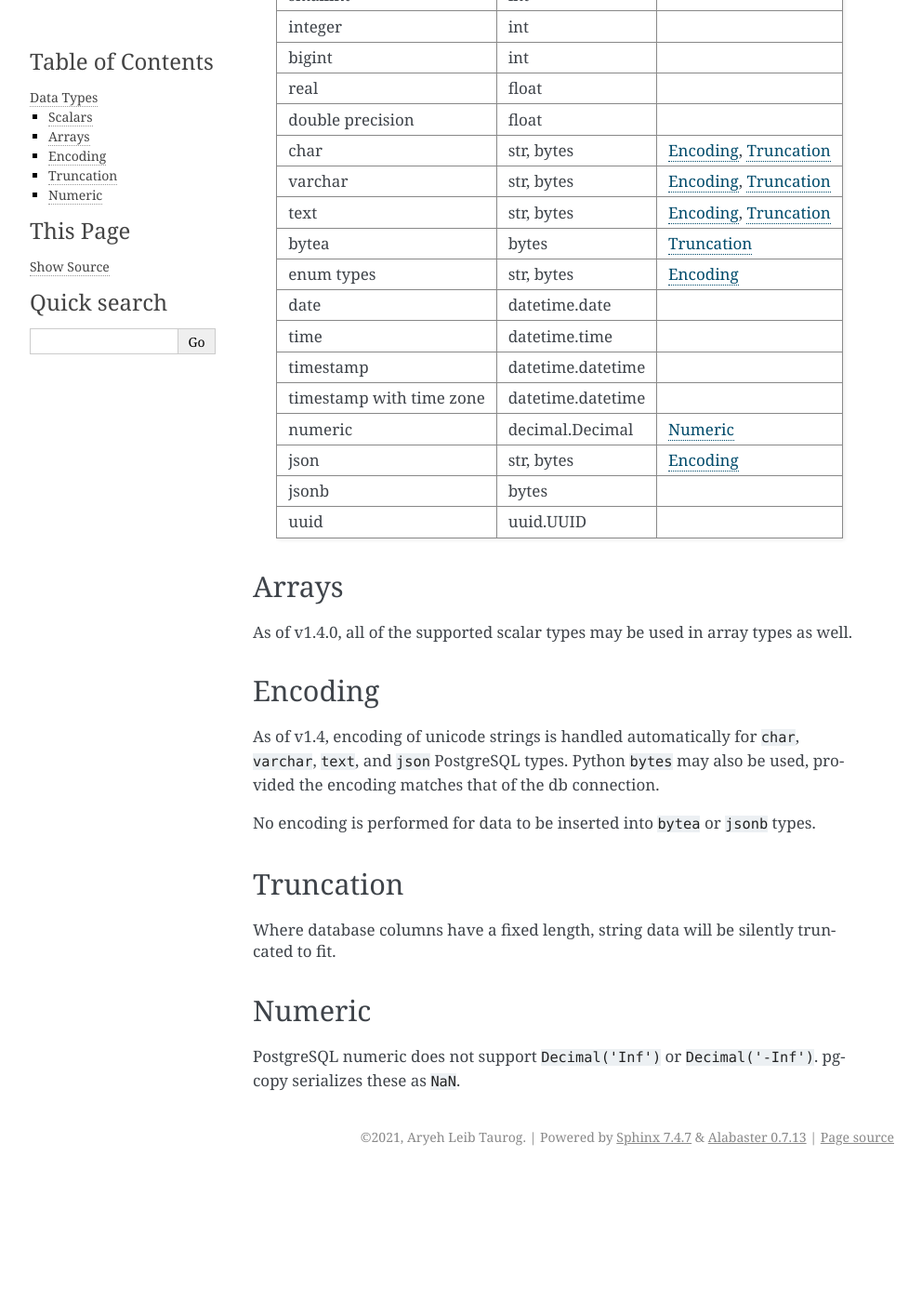
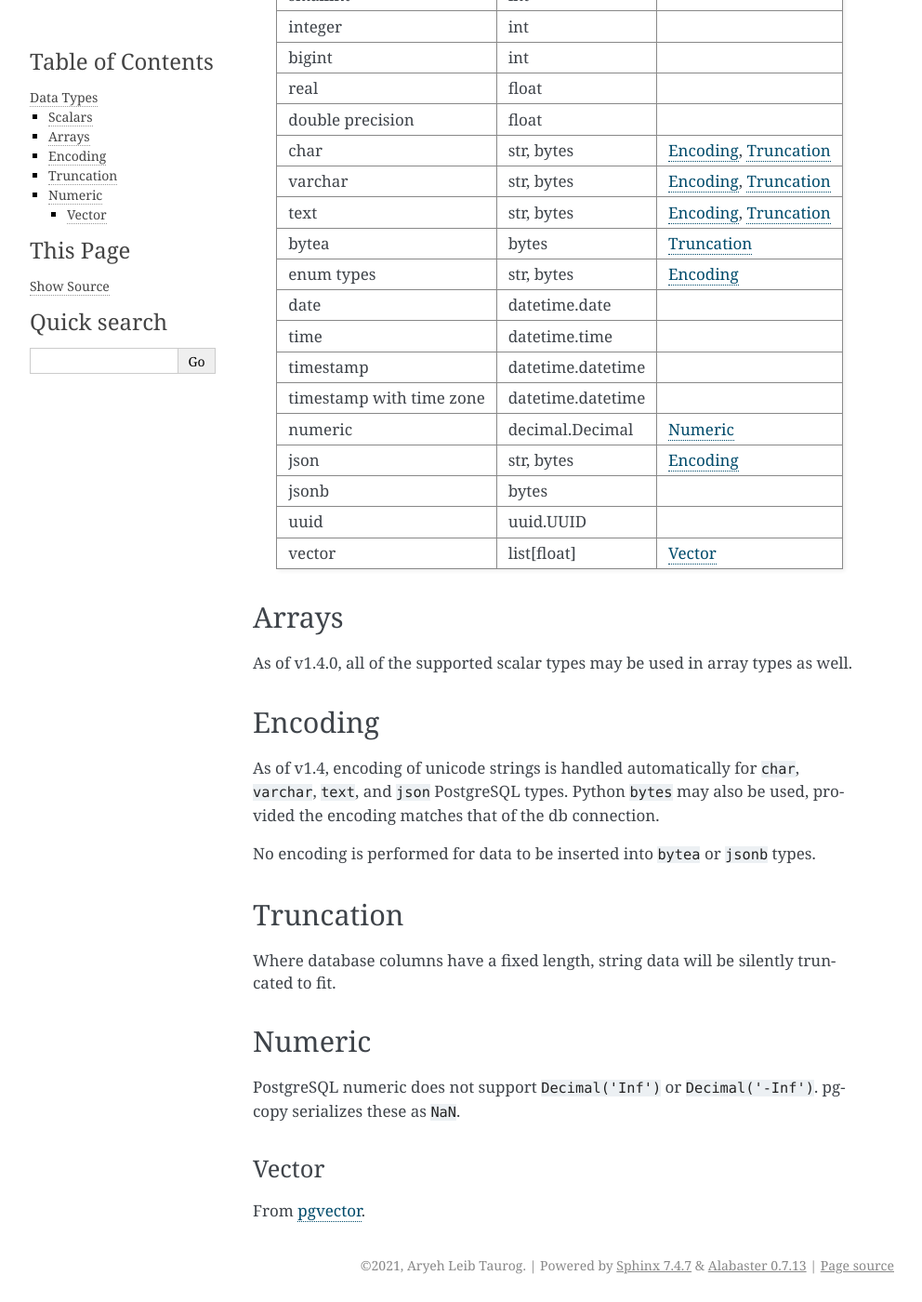
Before and after one commit to altaurog/pgcopy, a Sphinx documentation site: the page built from docs/datatypes.rst, in a window 1280 px wide and 1400 px high, scrolled down 340 px. Shown: the whole window at 93% size, without its empty margins (148-1140 px from the left). Built offline with Sphinx 7.4.7, drawn with Linux system fonts in a browser that asks for light colours; before the commit the page ends 1602 px from its top, so only the background shows below that.

Commit message:
Update docs

```diff
--- a/AUTHORS.rst
+++ b/AUTHORS.rst
@@ -9,3 +9,4 @@ with contributions from
 * John A. Bachman `@johnbachman <https://github.com/johnbachman>`_
 * Akshaye Shenoi `@akshayeshenoi <https://github.com/akshayeshenoi>`_
 * Nathan Glover `@nathanglover <https://github.com/nathanglover>`_
+* William Burklund `@wburklund <https://github.com/wburklund>`_
--- a/README.rst
+++ b/README.rst
@@ -83,6 +83,7 @@ pgcopy supports the following PostgreSQL scalar types:
 * jsonb
 * uuid
 * arrays
+* vector
 
 Documentation
 --------------
--- a/docs/datatypes.rst
+++ b/docs/datatypes.rst
@@ -30,6 +30,7 @@ numeric                    decimal.Decimal   Numeric_
 json                       str, bytes        Encoding_
 jsonb                      bytes
 uuid                       uuid.UUID
+vector                     list[float]       Vector_
 ========================== ================= =========================
 
 Arrays
@@ -53,3 +54,7 @@ Numeric
 """"""""
 PostgreSQL numeric does not support ``Decimal('Inf')`` or
 ``Decimal('-Inf')``.  pgcopy serializes these as ``NaN``.
+
+Vector
+*******
+From `pgvector <https://github.com/pgvector/pgvector>`_.
```
